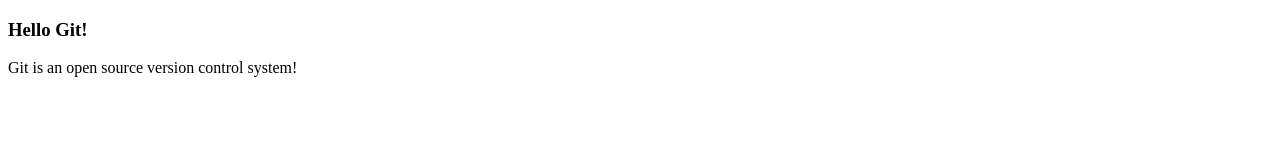
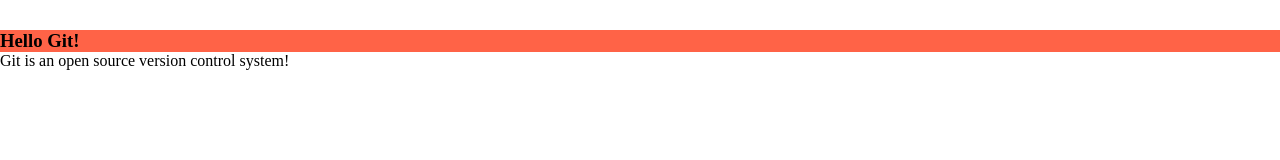
Before and after one commit to XZLiangV/LearnGit, a plain HTML site: page index.html in a window 1280 px wide. Drawn offline with Linux system fonts and the light colour scheme.

Commit message:
second commit index.html(and)style.css

```diff
--- a/index.html
+++ b/index.html
@@ -3,6 +3,7 @@
 <head>
 	<meta charset="UTF-8">
 	<title>Learn-Git</title>
+	<link rel="stylesheet" type="text/css" href="./style.css">
 </head>
 <body>
 	<h3>Hello Git!</h3>
--- /dev/null
+++ b/style.css
@@ -0,0 +1,6 @@
+@charset "utf-8";
+*{margin: 0; padding: 0;}
+h3{
+	margin: 30px auto 0;
+	background-color: tomato;
+}
```
